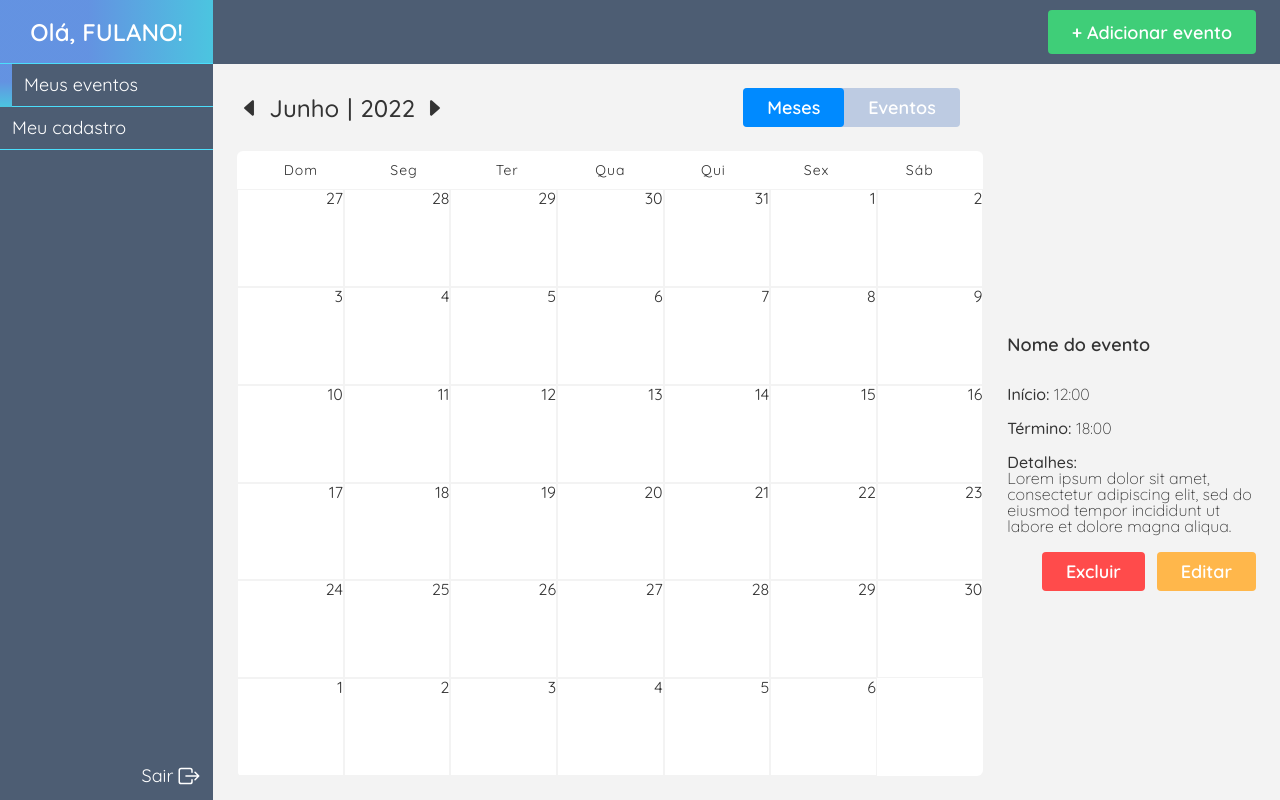
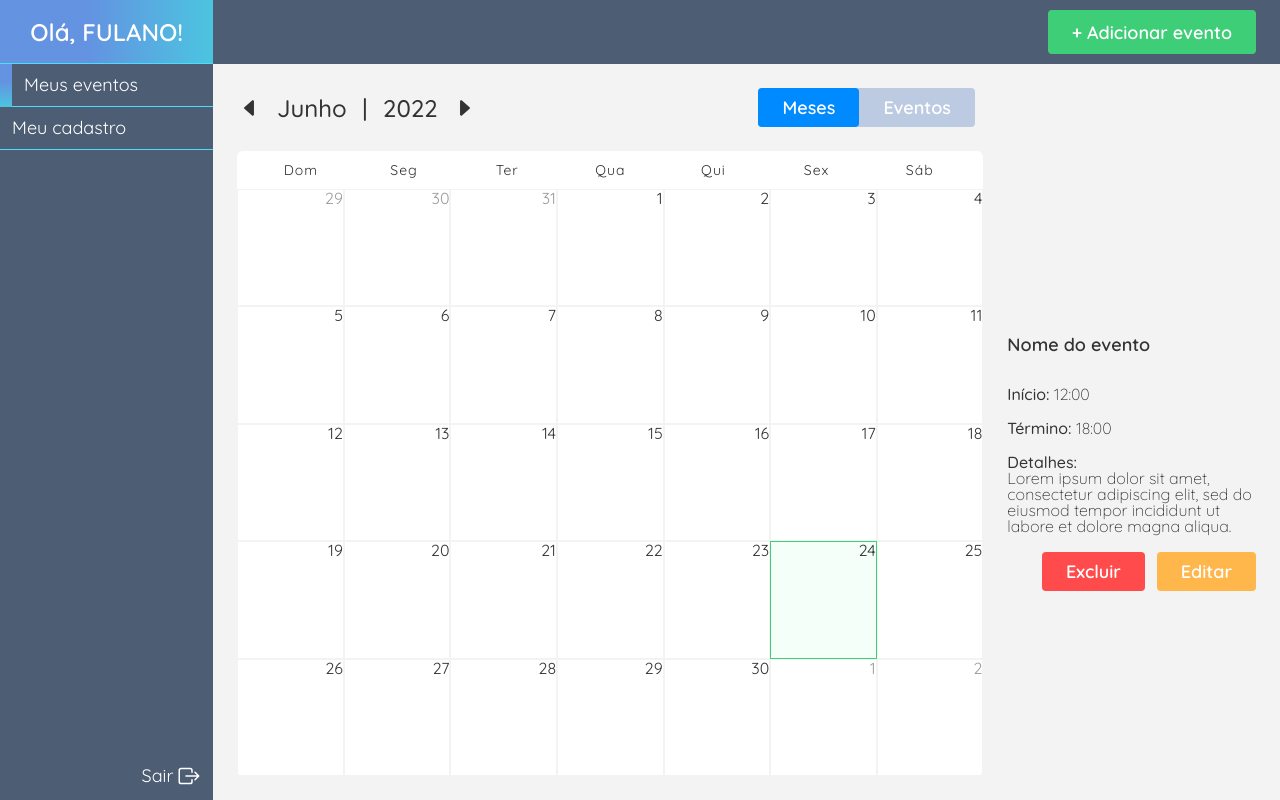
Before and after one commit to LucasMig/teste-tokenlab, a plain HTML site: page application.html in a window 1280 px wide. Drawn offline with nearby package versions, Linux system fonts and the light colour scheme.

Commit message:
calendar is now dinamically built and has basic selection function

```diff
--- a/application.css
+++ b/application.css
@@ -213,12 +213,18 @@ body {
 .date__selector {
   display: flex;
   align-items: center;
-  gap: 0.8rem;
+  justify-content: space-between;
+  width: 24rem;
+  /* gap: 0.8rem; */
 }
 
 .date__selector span {
   font-size: 2.4rem;
   font-weight: 500;
+}
+
+.date__selector .icon:hover {
+  cursor: pointer;
 }
 
 .switcher__container {
@@ -285,7 +291,7 @@ body {
   flex-wrap: wrap; */
   display: grid;
   grid-template-columns: repeat(7, 1fr);
-  grid-template-rows: repeat(6, 1fr);
+  /* grid-template-rows: repeat(6, 1fr); */
   /* padding: 0.2rem; */
 }
 
@@ -297,13 +303,18 @@ body {
   justify-content: flex-end;
 }
 
-.prev__date {
+.days__wrapper div:hover:not(.current__date) {
+  cursor: pointer;
 }
 
-.current__date {
+.prev__date,
+.next__date {
+  color: var(--text-placeholder);
 }
 
-.next__date {
+.days__wrapper .current__date {
+  border: 1px solid var(--green);
+  background-color: #f3fff8;
 }
 
 .view--list {
--- a/application.html
+++ b/application.html
@@ -55,11 +55,17 @@
           <div class="date__container">
             <div class="date__selector__container">
               <div class="date__selector date__selector--full">
-                <ion-icon class="icon" name="caret-back-outline"></ion-icon>
-                <span id="month">Junho</span>
+                <ion-icon
+                  class="icon prev__month"
+                  name="caret-back-outline"
+                ></ion-icon>
+                <span id="month"></span>
                 <span>|</span>
                 <span id="year">2022</span>
-                <ion-icon class="icon" name="caret-forward-outline"></ion-icon>
+                <ion-icon
+                  class="icon next__month"
+                  name="caret-forward-outline"
+                ></ion-icon>
               </div>
             </div>
             <div class="date__selector__container hidden">
@@ -87,49 +93,7 @@
                 <div class="weekday">Sex</div>
                 <div class="weekday">Sáb</div>
               </div>
-              <div class="days__wrapper">
-                <div class="prev__date">27</div>
-                <div class="prev__date">28</div>
-                <div class="prev__date">29</div>
-                <div class="prev__date">30</div>
-                <div class="prev__date">31</div>
-                <div class="current__date">1</div>
-                <div class="current__date">2</div>
-                <div class="current__date">3</div>
-                <div class="current__date">4</div>
-                <div class="current__date">5</div>
-                <div class="current__date">6</div>
-                <div class="current__date">7</div>
-                <div class="current__date">8</div>
-                <div class="current__date">9</div>
-                <div class="current__date">10</div>
-                <div class="current__date">11</div>
-                <div class="current__date">12</div>
-                <div class="current__date">13</div>
-                <div class="current__date">14</div>
-                <div class="current__date">15</div>
-                <div class="current__date">16</div>
-                <div class="current__date">17</div>
-                <div class="current__date">18</div>
-                <div class="current__date">19</div>
-                <div class="current__date">20</div>
-                <div class="current__date">21</div>
-                <div class="current__date">22</div>
-                <div class="current__date active">23</div>
-                <div class="current__date">24</div>
-                <div class="current__date">25</div>
-                <div class="current__date">26</div>
-                <div class="current__date">27</div>
-                <div class="current__date">28</div>
-                <div class="current__date">29</div>
-                <div class="current__date">30</div>
-                <div class="next__date">1</div>
-                <div class="next__date">2</div>
-                <div class="next__date">3</div>
-                <div class="next__date">4</div>
-                <div class="next__date">5</div>
-                <div class="next__date">6</div>
-              </div>
+              <div class="days__wrapper"></div>
             </div>
           </div>
           <div class="view--list hidden"></div>
--- a/script.js
+++ b/script.js
@@ -0,0 +1,92 @@
+"use strict";
+
+//CALENDAR
+const monthEl = document.querySelector("#month");
+const yearEl = document.querySelector("#year");
+const daysWrapperEl = document.querySelector(".days__wrapper");
+const monthSelector = document.querySelector(".date__selector");
+
+const curDate = new Date();
+
+const renderCalendar = function () {
+  curDate.setDate(1);
+  const firstDayIndex = curDate.getDay();
+
+  const curLastDay = new Date(
+    curDate.getFullYear(),
+    curDate.getMonth() + 1,
+    0
+  ).getDate();
+  const lastDayIndex = new Date(
+    curDate.getFullYear(),
+    curDate.getMonth() + 1,
+    0
+  ).getDay();
+  const previousLastDay = new Date(
+    curDate.getFullYear(),
+    curDate.getMonth(),
+    0
+  ).getDate();
+  const nextDays = 7 - lastDayIndex - 1;
+
+  const months = [
+    "Janeiro",
+    "Fevereiro",
+    "Março",
+    "Abril",
+    "Maio",
+    "Junho",
+    "Julho",
+    "Agosto",
+    "Setembro",
+    "Outubro",
+    "Novembro",
+    "Dezembro",
+  ];
+
+  monthEl.innerHTML = months[curDate.getMonth()];
+  yearEl.innerHTML = curDate.getFullYear();
+
+  let days = "";
+
+  for (let x = firstDayIndex; x > 0; x--) {
+    days += `<div class="prev__date">${previousLastDay - x + 1}</div>`;
+  }
+
+  for (let i = 1; i <= curLastDay; i++) {
+    if (
+      i === new Date().getDate() &&
+      curDate.getMonth() === new Date().getMonth()
+    ) {
+      days += `<div class="current__date">${i}</div>`;
+    } else {
+      days += `<div>${i}</div>`;
+    }
+  }
+
+  for (let j = 1; j <= nextDays; j++) {
+    days += `<div class="next__date">${j}</div>`;
+    daysWrapperEl.innerHTML = days;
+  }
+};
+
+monthSelector.addEventListener("click", function (event) {
+  if (event.target.classList.contains("prev__month"))
+    curDate.setMonth(curDate.getMonth() - 1);
+
+  if (event.target.classList.contains("next__month"))
+    curDate.setMonth(curDate.getMonth() + 1);
+
+  renderCalendar();
+});
+
+daysWrapperEl.addEventListener("click", function (event) {
+  Array.from(daysWrapperEl.querySelectorAll("div")).forEach((el) =>
+    el.classList.remove("current__date")
+  );
+  event.target.classList.add("current__date");
+});
+
+renderCalendar();
+
+//OO PARADIGM VERSION
```
